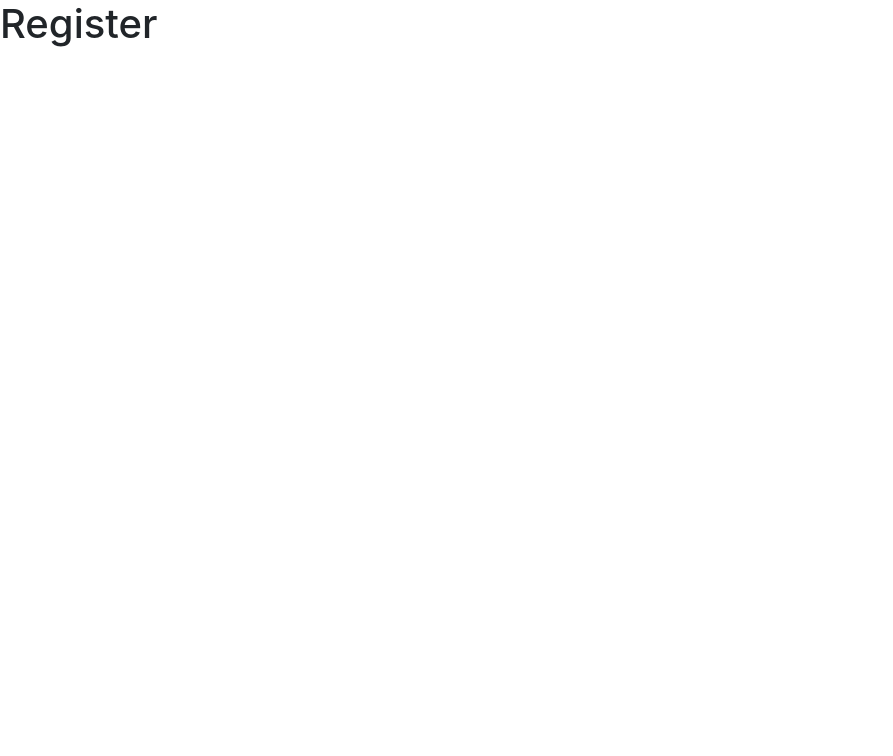
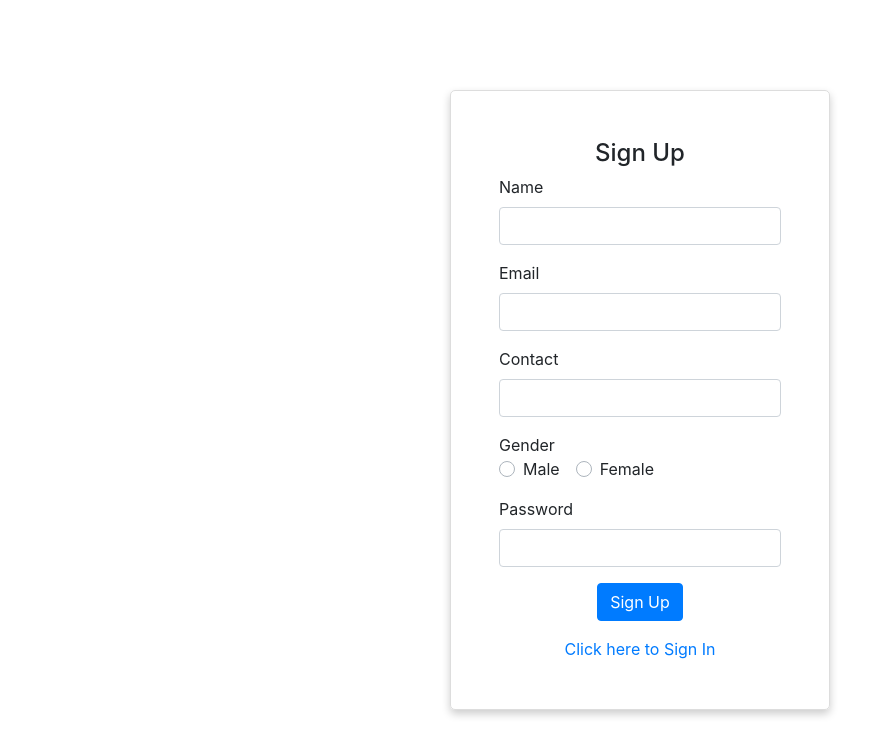
Before and after one commit to govindvish/challenge-one, a React (Create React App) app: page /register in a window 1280 px wide. Shown: the top 756 px of the page, without its empty margins (0-893 px from the left). Built offline with nearby package versions, Linux system fonts and the light colour scheme.

Commit message:
Added register form using formik.

```diff
--- a/src/components/Register.jsx
+++ b/src/components/Register.jsx
@@ -1,10 +1,131 @@
-import React from 'react';
+import { useState } from 'react';
+import { Link, useHistory } from 'react-router-dom';
+import { useFormik } from 'formik';
+
+import Spinner from '../helpers/Spinner';
 
 const Register = () => {
+  const history = useHistory();
+  const [loading, setLoading] = useState(false);
+
+  const formik = useFormik({
+    initialValues: {
+      name: '',
+      email: '',
+      contact: '',
+      gender: '',
+      password: '',
+    },
+    onSubmit: (values) => {
+      setLoading(true);
+      setTimeout(() => {
+        console.log(JSON.stringify(values, null, 2));
+        console.log('Registered Successfully');
+        history.push('/');
+        setLoading(false);
+      }, 2000);
+    },
+  });
+
   return (
-    <div>
-      <h1>Register</h1>
-    </div>
+    <>
+      <div className='container min-vh-100'>
+        <div className='row min-vh-100 justify-content-center align-items-center'>
+          {!loading ? (
+            <div className='col col-sm-12 col-md-4 p-5 login-card'>
+              <h4 className='text-center'>Sign Up</h4>
+              <form onSubmit={formik.handleSubmit}>
+                <div className='form-group'>
+                  <label htmlFor='name'>Name</label>
+                  <input
+                    className='form-control'
+                    id='name'
+                    name='name'
+                    type='name'
+                    onChange={formik.handleChange}
+                    value={formik.values.name}
+                  />
+                </div>
+                <div className='form-group'>
+                  <label htmlFor='email'>Email</label>
+                  <input
+                    className='form-control'
+                    id='email'
+                    name='email'
+                    type='email'
+                    onChange={formik.handleChange}
+                    value={formik.values.email}
+                  />
+                </div>
+                <div className='form-group'>
+                  <label htmlFor='contact'>Contact</label>
+                  <input
+                    className='form-control'
+                    id='contact'
+                    name='contact'
+                    type='contact'
+                    onChange={formik.handleChange}
+                    value={formik.values.contact}
+                  />
+                </div>
+                <div id='gender-radio'>Gender</div>
+                <div className='form-group'>
+                  <div className='custom-control custom-radio custom-control-inline'>
+                    <input
+                      type='radio'
+                      id='male'
+                      name='gender'
+                      className='custom-control-input'
+                      value='male'
+                      onChange={formik.handleChange}
+                    />
+                    <label className='custom-control-label' htmlFor='male'>
+                      Male
+                    </label>
+                  </div>
+                  <div className='custom-control custom-radio custom-control-inline'>
+                    <input
+                      type='radio'
+                      id='female'
+                      name='gender'
+                      className='custom-control-input'
+                      value='female'
+                      onChange={formik.handleChange}
+                    />
+                    <label className='custom-control-label' htmlFor='female'>
+                      Female
+                    </label>
+                  </div>
+                </div>
+                <div className='form-group'>
+                  <label htmlFor='password'>Password</label>
+                  <input
+                    className='form-control'
+                    id='password'
+                    name='password'
+                    type='password'
+                    onChange={formik.handleChange}
+                    value={formik.values.password}
+                  />
+                </div>
+                <div className='text-center'>
+                  <button className='btn btn-primary mb-3' type='submit'>
+                    Sign Up
+                  </button>
+                  <>
+                    <Link className='d-block' to='/'>
+                      Click here to Sign In
+                    </Link>
+                  </>
+                </div>
+              </form>
+            </div>
+          ) : (
+            <Spinner />
+          )}
+        </div>
+      </div>
+    </>
   );
 };
 
```
